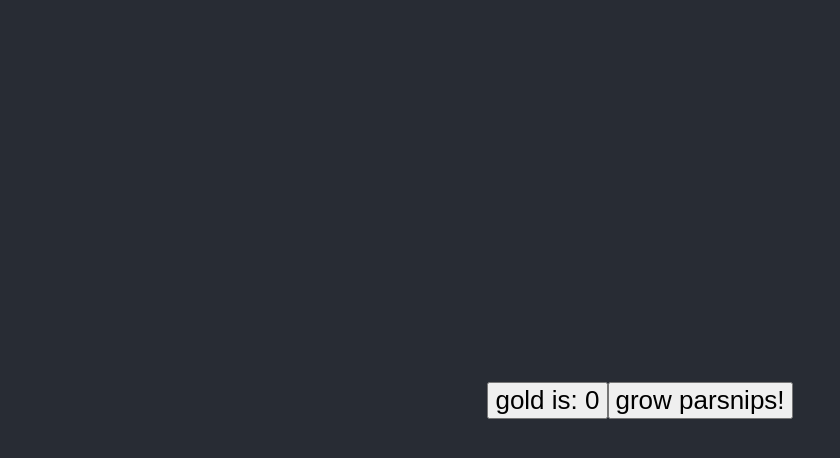
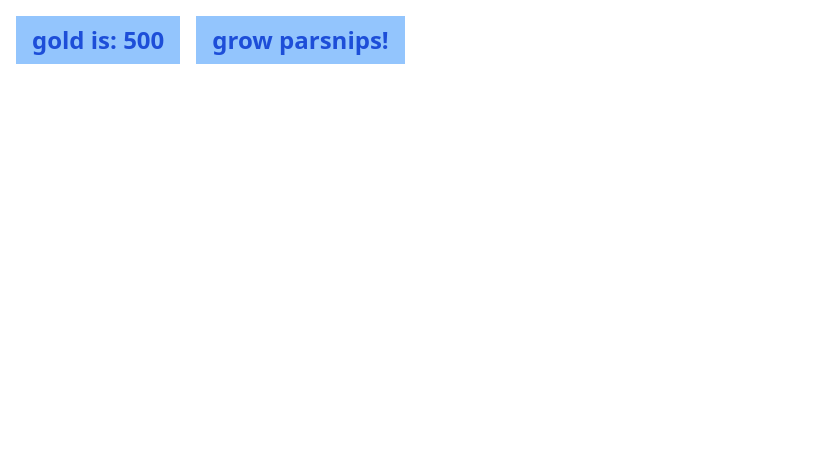
Before and after one commit to Jack-Kel/sdewin, a React (Vite) app: page / in a window 1280 px wide. Shown: the top 458 px of the page, without its empty margins (0-840 px from the left). Built offline with nearby package versions, Linux system fonts and the light colour scheme.

Commit message:
Tailwind and minor styling

```diff
--- a/package.json
+++ b/package.json
@@ -12,6 +12,9 @@
   },
   "devDependencies": {
     "@vitejs/plugin-react": "^1.0.0",
+    "autoprefixer": "^10.4.0",
+    "postcss": "^8.4.4",
+    "tailwindcss": "^2.2.19",
     "vite": "^2.6.4"
   }
 }
--- /dev/null
+++ b/postcss.config.js
@@ -0,0 +1,6 @@
+module.exports = {
+  plugins: {
+    tailwindcss: {},
+    autoprefixer: {},
+  },
+}
--- a/src/App.css
+++ b/src/App.css
@@ -1,42 +1,4 @@
-.App {
-  text-align: center;
-}
-
-.App-logo {
-  height: 40vmin;
-  pointer-events: none;
-}
-
-@media (prefers-reduced-motion: no-preference) {
-  .App-logo {
-    animation: App-logo-spin infinite 20s linear;
-  }
-}
-
-.App-header {
-  background-color: #282c34;
-  min-height: 100vh;
-  display: flex;
-  flex-direction: column;
-  align-items: center;
-  justify-content: center;
-  font-size: calc(10px + 2vmin);
-  color: white;
-}
-
-.App-link {
-  color: #61dafb;
-}
-
-@keyframes App-logo-spin {
-  from {
-    transform: rotate(0deg);
-  }
-  to {
-    transform: rotate(360deg);
-  }
-}
-
-button {
-  font-size: calc(10px + 2vmin);
-}
+/* ./src/index.css */
+@tailwind base;
+@tailwind components;
+@tailwind utilities;
--- a/src/App.jsx
+++ b/src/App.jsx
@@ -1,17 +1,21 @@
-import { useState, useEffect } from 'react'
+import { useState, useEffect, Children } from 'react'
 import './App.css'
 
 var lastUpdate = performance.now()
 
 function App() {
-  const [gold, setGold] = useState(0)
+  const [gold, setGold] = useState(500)
   const [crops, setCrops] = useState({})
 
   const growParsnips = () => {
-    setCrops((crops) => {
-      crops["parsnips"] = 2000
-      return crops
-    })
+    if(gold > 20){
+      setGold((gold) => gold - 20)
+
+      setCrops((crops) => {
+        crops["parsnips"] = 4000
+        return crops
+      })
+    }
   }
   //https://isaacsukin.com/news/2015/01/detailed-explanation-javascript-game-loops-and-timing
   // if you want to impove game loop/update time
@@ -26,7 +30,7 @@ function App() {
       return crops
     })
     if (crops["parsnips"] <= 0){
-      setGold((gold) => gold + 30)
+      setGold((gold) => gold + 35)
       setCrops((crops) => {
         delete crops["parsnips"]
         return crops
@@ -41,19 +45,23 @@ function App() {
   }, [])
 
   return (
-    <div className="App">
-      <header className="App-header">
-        <p>
-          <button type="button" onClick={() => setGold((gold) => gold + 1)}>
-            gold is: {gold}
-          </button>
-          <button type="button" onClick={growParsnips}>
-            grow parsnips!
-          </button>
-        </p>
-      </header>
+    <div className="container mx-auto p-4 flex flex-wrap gap-4">
+      <Button onClick={() => setGold((gold) => gold + 1)}>
+        gold is: {gold}
+      </Button>
+      <Button onClick={growParsnips}>
+        grow parsnips!
+      </Button>
     </div>
   )
 }
 
+const Button = ({children, ...props}) => {
+  return (
+    <button className="bg-blue-300 px-4 py-2 text-2xl font-semibold text-blue-700" type="button" {...props}>
+      {children}
+    </button>
+  )
+}
+
 export default App
--- /dev/null
+++ b/tailwind.config.js
@@ -0,0 +1,11 @@
+module.exports = {
+  purge: ['./index.html', './src/**/*.{vue,js,ts,jsx,tsx}'],
+  darkMode: false, // or 'media' or 'class'
+  theme: {
+    extend: {},
+  },
+  variants: {
+    extend: {},
+  },
+  plugins: [],
+}
```
Also changed, not shown: 1 other file (tests, documents, lock files or other folders).
